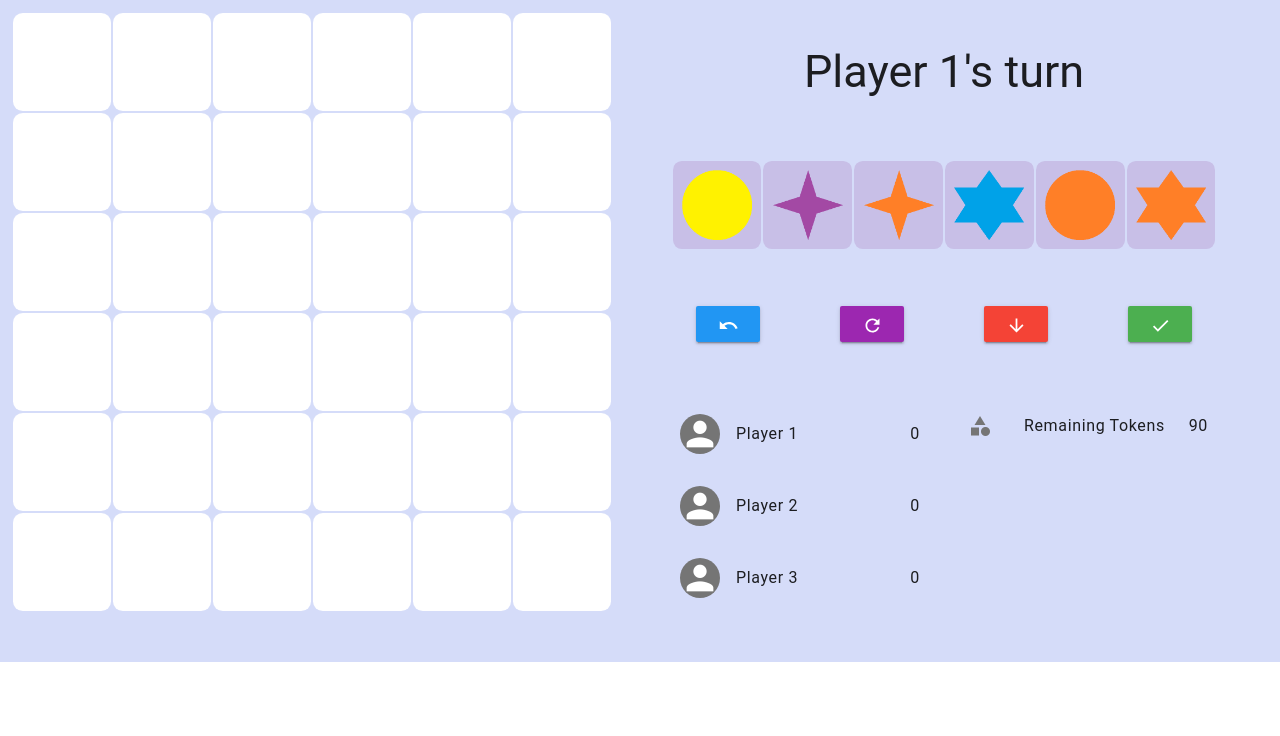
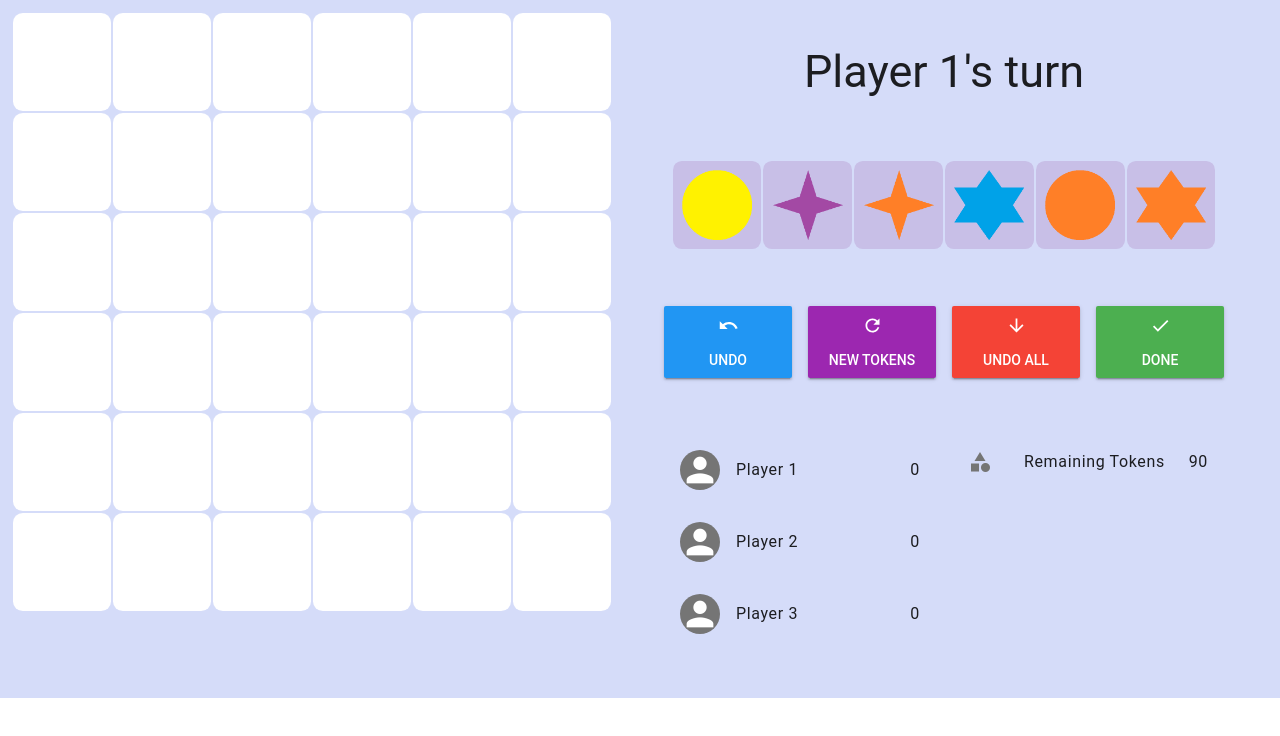
Before and after one commit to ae0n1an/qwirkle, a React (Create React App) app: page / in a window 1280 px wide. Shown: the top 736 px of the page. Built offline with nearby package versions, Linux system fonts and the light colour scheme.

Commit message:
added text to buttons

```diff
--- a/src/App.css
+++ b/src/App.css
@@ -5,6 +5,11 @@
 
 .board {
   margin: 0px;
+}
+
+.mdl-button {
+  width: 100%;
+  height: 100%;
 }
 
 .highlighted {
--- a/src/App.tsx
+++ b/src/App.tsx
@@ -65,21 +65,37 @@ function App(props: AppProps) {
                 <div className="mdl-cell mdl-cell--3-col mdl-cell--2-col-tablet mdl-cell--1-col-phone">
                   <button className="mdl-button mdl-button--raised mdl-button--colored mdl-color--blue" onClick={() => undoClicked()}>
                     <UndoIcon/>
+                    <br></br>
+                    <span>
+                      Undo
+                    </span>
                   </button>
                 </div>
                 <div className="mdl-cell mdl-cell--3-col mdl-cell--2-col-tablet mdl-cell--1-col-phone">
                   <button className="mdl-button mdl-button--raised mdl-button--colored mdl-color--purple" onClick={() => shuffleHand()}>
                     <RefreshIcon/>
+                    <br></br>
+                    <span>
+                      New Tokens
+                    </span>
                   </button>
                 </div>
                 <div className="mdl-cell mdl-cell--3-col mdl-cell--2-col-tablet mdl-cell--1-col-phone">
                   <button className="mdl-button mdl-button--raised mdl-button--colored mdl-color--red" onClick={() => undoAllClicked()}>
                     <ArrowDownwardIcon/>
+                    <br></br>
+                    <span>
+                      Undo All
+                    </span>
                   </button>
                 </div>
                 <div className="mdl-cell mdl-cell--3-col mdl-cell--2-col-tablet mdl-cell--1-col-phone">
                   <button className="mdl-button mdl-button--raised mdl-button--colored mdl-color--green" onClick={() => confirmMove()}>
                     <DoneIcon/>
+                    <br></br>
+                    <span>
+                      Done
+                    </span>
                   </button>
                 </div>
               </div>
```
